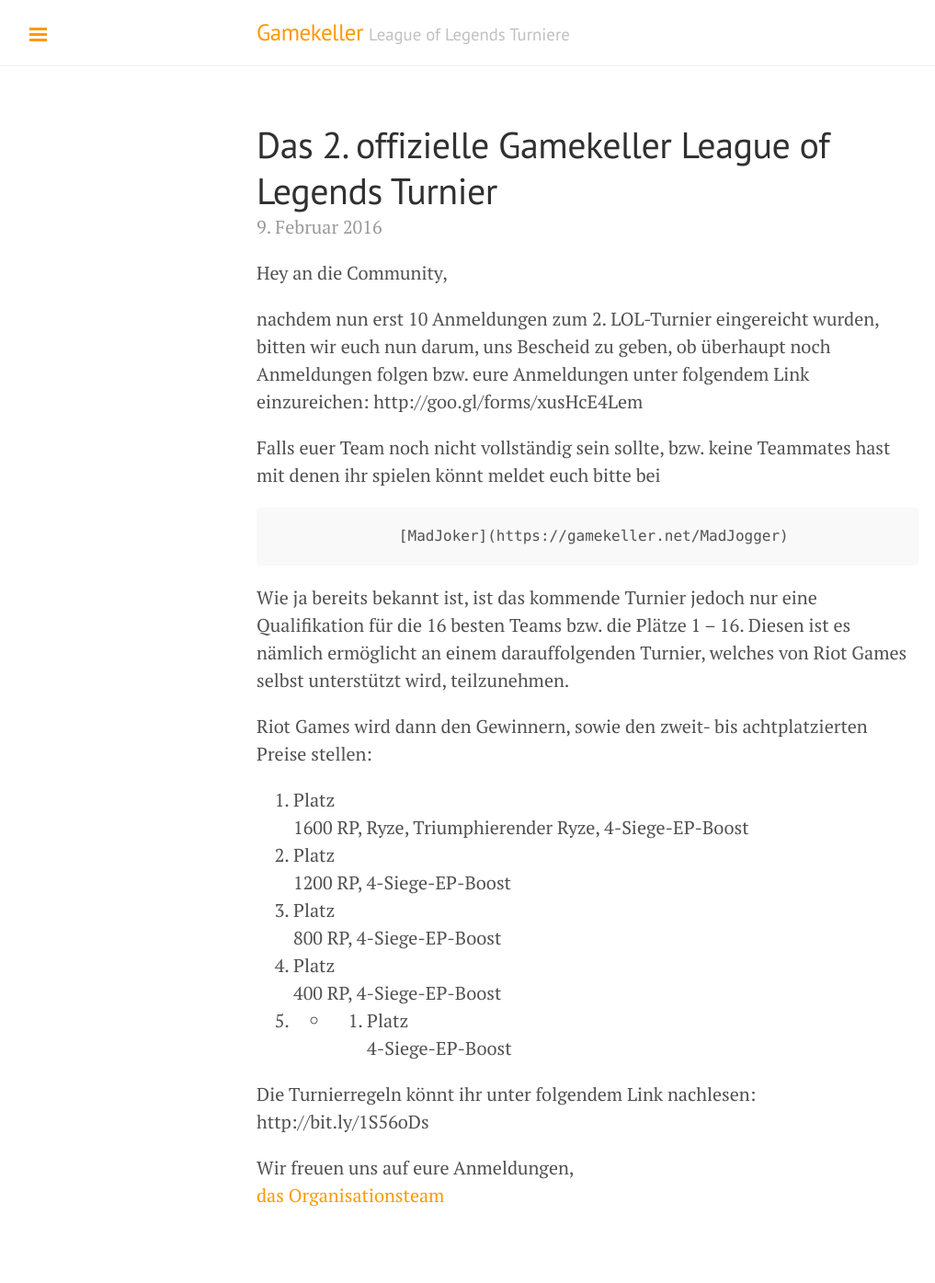
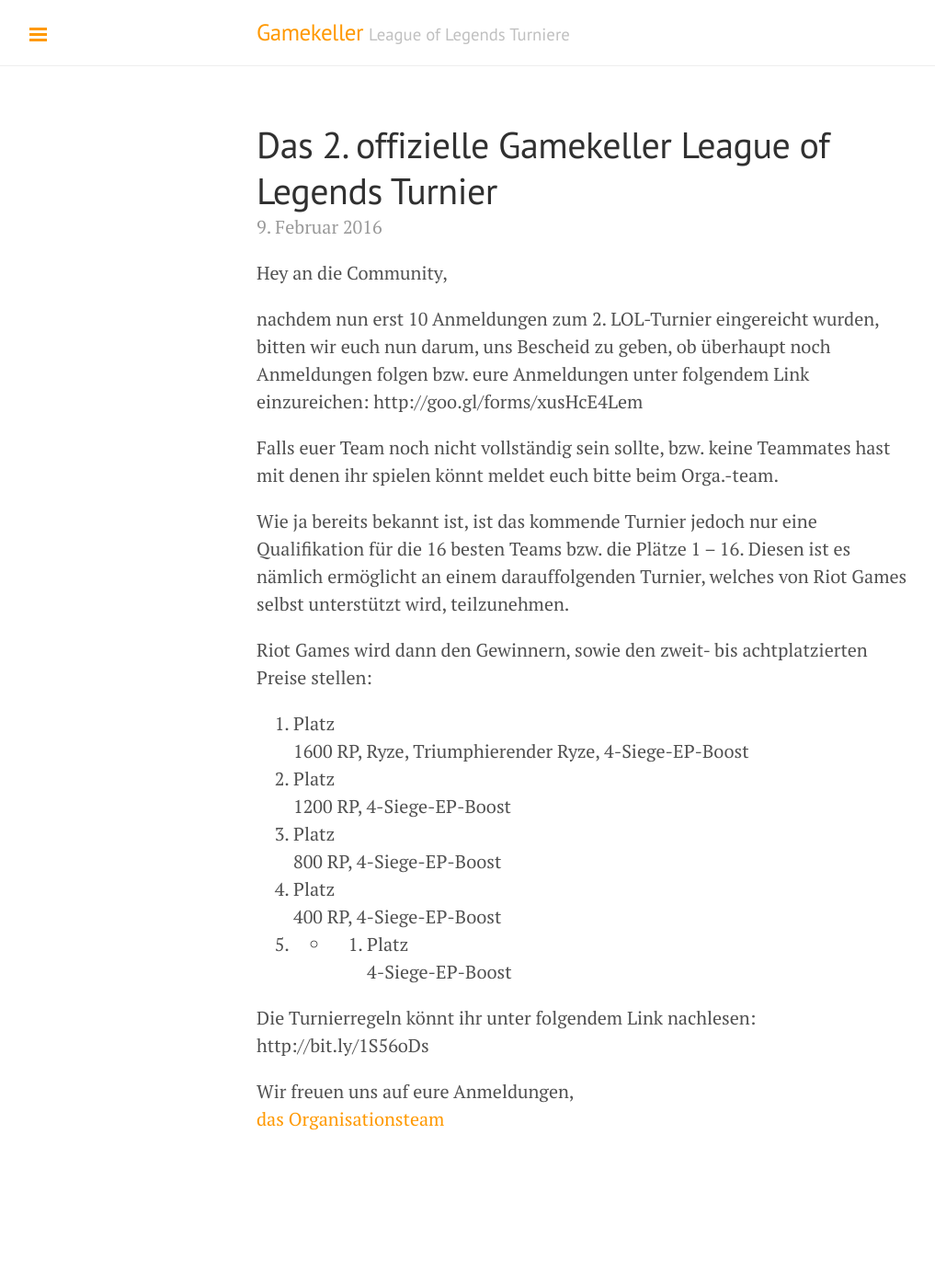
Before and after one commit to gamekeller/League-of-Legends-Turnier-Page, a Jekyll site: the page built from _posts/2016-02-09-2.lol-turnier.md, in a window 1280 px wide. Shown: the whole page at 92% size, without its empty margins (1-1018 px from the left). Built offline with Jekyll 4.4.1, drawn with Linux system fonts in a browser that asks for light colours; after the commit the page ends 1312 px from its top, so only the background shows below that.

Commit message:
Update 2016-02-09-2.lol-turnier.md

```diff
--- a/_posts/2016-02-09-2.lol-turnier.md
+++ b/_posts/2016-02-09-2.lol-turnier.md
@@ -10,9 +10,7 @@
 bzw. eure Anmeldungen unter folgendem Link einzureichen: http://goo.gl/forms/xusHcE4Lem
 
 Falls euer Team noch nicht vollständig sein sollte,
-bzw. keine Teammates hast mit denen ihr spielen könnt meldet euch bitte bei
-
-                  [MadJoker](https://gamekeller.net/MadJogger)
+bzw. keine Teammates hast mit denen ihr spielen könnt meldet euch bitte beim Orga.-team.
 
 
 Wie ja bereits bekannt ist, ist das kommende Turnier jedoch nur eine Qualifikation
```
